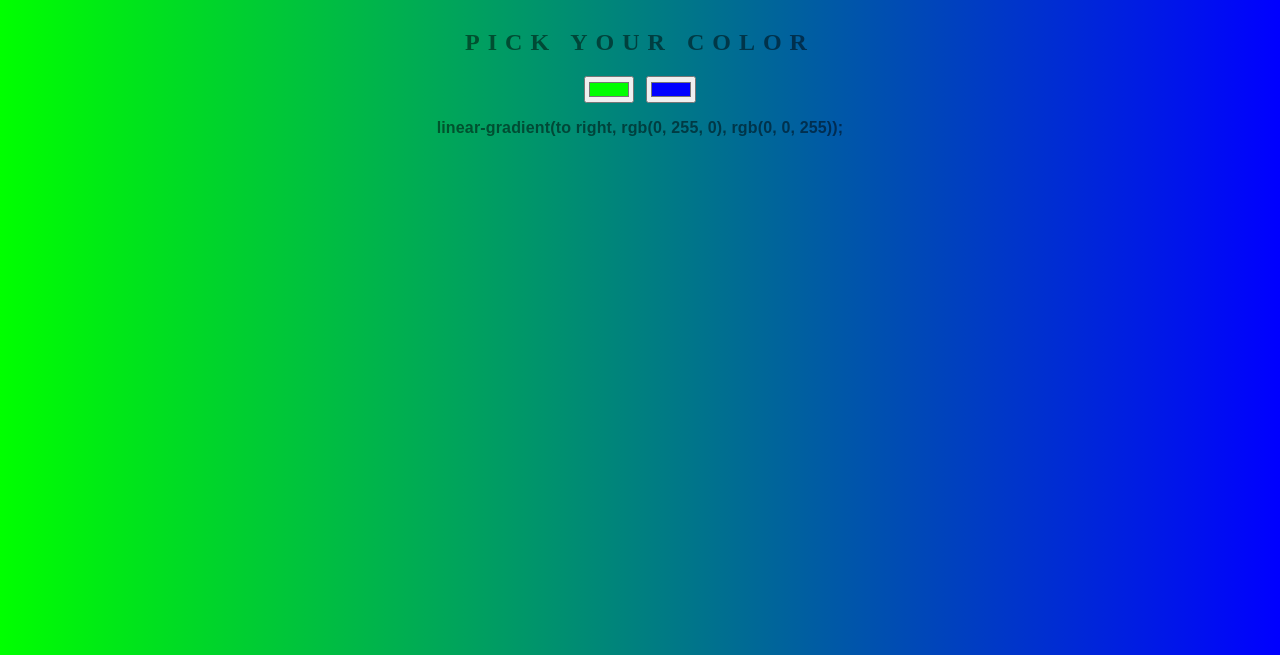
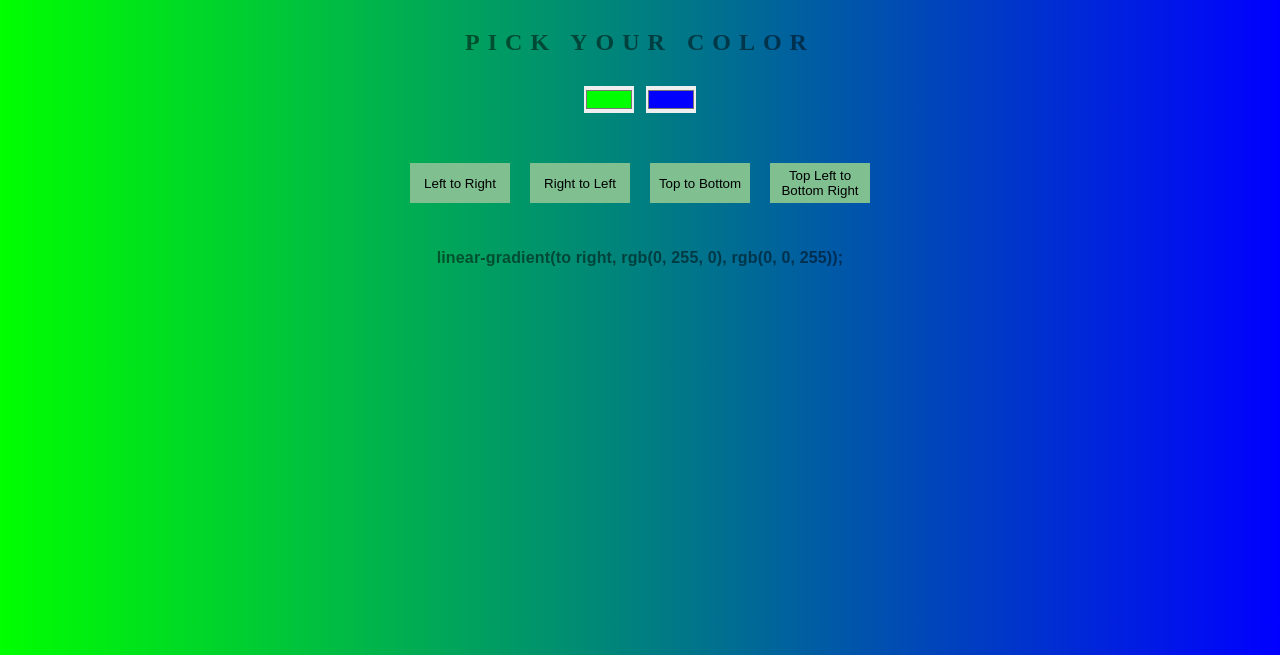
Before and after one commit to AbSamad99/Background-Generator, a website: page index.html in a window 1280 px wide. Shown: the part 145-800 px from the top of the page. Drawn offline with Linux system fonts and the light colour scheme.

Commit message:
few changes

```diff
--- a/index.html
+++ b/index.html
@@ -8,8 +8,16 @@
   <body id="Background">
     <h1>Gradient Background Generator</h1>
     <h2>Pick your color</h2>
-    <input class="color1" type="color" name="color1" value="#00ff00">
-    <input class="color2" type="color" name="color2" value="#0000ff">
+    <div class="div1">
+      <input class="color1" type="color" name="color1" value="#00ff00">
+      <input class="color2" type="color" name="color2" value="#0000ff">
+    </div>
+    <div class="div2">
+      <button type="button" class="button1" name="button1">Left to Right</button>
+      <button type="button" class="button2" name="button2">Right to Left</button>
+      <button type="button" class="button3" name="button3">Top to Bottom</button>
+      <button type="button" class="button4" name="button4">Top Left to Bottom Right</button>
+    </div>
     <h3></h3>
 
     <script src="script.js"></script>
--- a/script.js
+++ b/script.js
@@ -2,6 +2,10 @@ var css = document.querySelector("h3");
 var color1 = document.querySelector(".color1");
 var color2 = document.querySelector(".color2");
 var body = document.getElementById("Background");
+var button1 = document.querySelector(".button1");
+var button2 = document.querySelector(".button2");
+var button3 = document.querySelector(".button3");
+var button4 = document.querySelector(".button4");
 
 document.onload= css.textContent= body.style.background + ";";
 
@@ -10,7 +14,31 @@ function setBackground(){
   css.textContent= body.style.background + ";";
 }
 
+function setBackgroundRight(){
+  body.style.background = "linear-gradient(to right," + color1.value + ", " + color2.value +")";
+  css.textContent= body.style.background + ";";
+}
+
+function setBackgroundLeft(){
+  body.style.background = "linear-gradient(to left," + color1.value + ", " + color2.value +")";
+  css.textContent= body.style.background + ";";
+}
+
+function setBackgroundBottom(){
+  body.style.background = "linear-gradient(" + color1.value + ", " + color2.value +")";
+  css.textContent= body.style.background + ";";
+}
+
+function setBackgroundBottomRight(){
+  body.style.background = "linear-gradient(to bottom right," + color1.value + ", " + color2.value +")";
+  css.textContent= body.style.background + ";";
+}
+
 color1.addEventListener("input",setBackground);
 color2.addEventListener("input",setBackground);
+button1.addEventListener("click",setBackgroundRight);
+button2.addEventListener("click",setBackgroundLeft);
+button3.addEventListener("click",setBackgroundBottom);
+button4.addEventListener("click",setBackgroundBottomRight);
 
 setBackground();
--- a/styles.css
+++ b/styles.css
@@ -1,3 +1,11 @@
+html{
+	margin: 0;
+	padding: 0;
+	bottom: auto;
+	height: 100%;
+	width: 100%;
+}
+
 body {
 	font: 'Raleway', sans-serif;
     color: rgba(0,0,0,.5);
@@ -5,7 +13,8 @@ body {
     text-transform: uppercase;
     letter-spacing: .5em;
     top: 15%;
-	  background: linear-gradient(to right, green , blue); /* Standard syntax */
+	  background: linear-gradient(to right, green , blue);
+		margin: 0;
 }
 
 h1 {
@@ -23,5 +32,33 @@ h3 {
     text-align: center;
     text-transform: none;
     letter-spacing: 0.01em;
+		bottom: auto;
 
 }
+
+.div1{
+	padding: 10px;
+	margin: 10px;
+}
+
+.div2{
+	padding: 10px;
+	margin: 10px;
+	display:inline-flex;
+	justify-content: center;
+
+}
+
+input{
+	border: 0;
+	padding: 0;
+}
+
+button{
+	height: auto;
+	width: 100px;
+	margin: 10px;
+	padding: 5px;
+	background-color: #7fbf90;
+	border: 0;
+}
```
